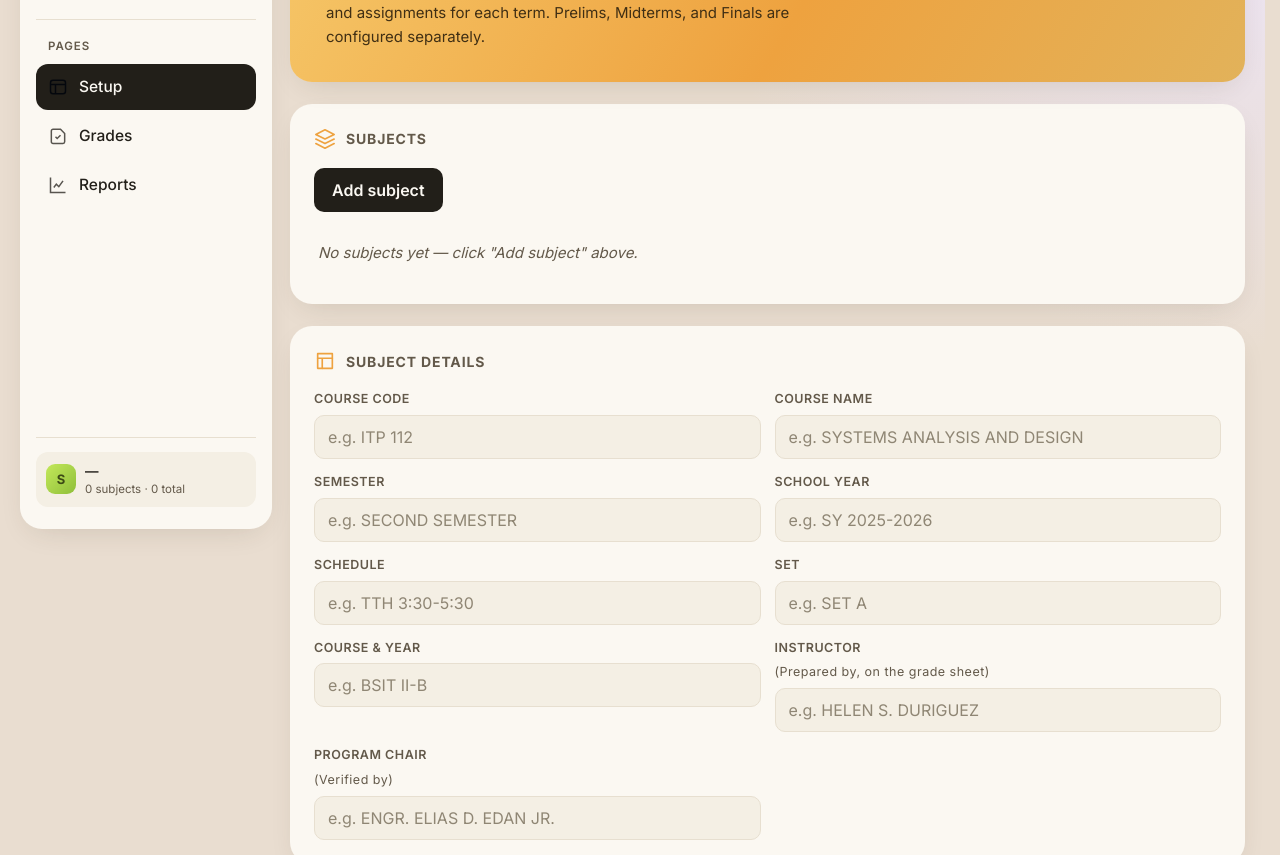
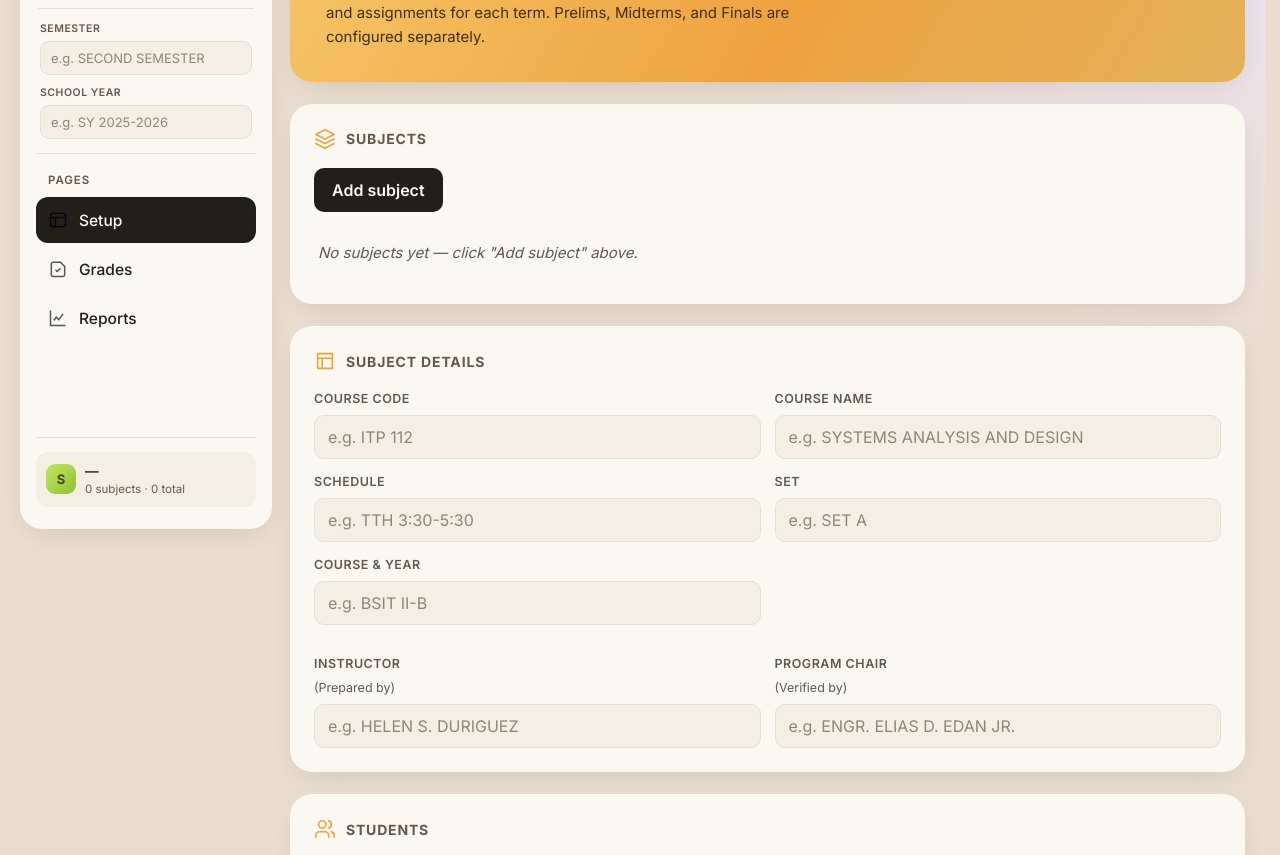
Before and after one commit to Joegramming/grading-system-proto, a website built with Vite: page index.html in a window 1280 px wide. Shown: the part 251-1106 px from the top of the page. Built offline with nearby package versions, Linux system fonts and the light colour scheme.

```diff
--- a/index.html
+++ b/index.html
@@ -28,6 +28,15 @@
       </div>
       <button class="add-section-btn" id="addSubjectBtn">＋ Add subject</button>
       <div class="section-meta" id="subjectMeta">0 students</div>
+
+      <div class="subject-side">
+        <label>Semester
+          <input type="text" id="courseSemester" placeholder="e.g. SECOND SEMESTER">
+        </label>
+        <label>School Year
+          <input type="text" id="courseSchoolYear" placeholder="e.g. SY 2025-2026">
+        </label>
+      </div>
     </div>
 
     <div class="nav-label">Pages</div>
@@ -96,25 +105,19 @@
           <label>Course Name
             <input type="text" id="courseName" placeholder="e.g. SYSTEMS ANALYSIS AND DESIGN">
           </label>
-          <label>Semester
-            <input type="text" id="courseSemester" placeholder="e.g. SECOND SEMESTER">
-          </label>
-          <label>School Year
-            <input type="text" id="courseSchoolYear" placeholder="e.g. SY 2025-2026">
-          </label>
           <label>Schedule
             <input type="text" id="courseSchedule" placeholder="e.g. TTH 3:30-5:30">
           </label>
           <label>Set
             <input type="text" id="courseSet" placeholder="e.g. SET A">
           </label>
-          <label>Course &amp; Year
+          <label class="span-2">Course &amp; Year
             <input type="text" id="courseYear" placeholder="e.g. BSIT II-B">
           </label>
-          <label>Instructor <span style="font-weight:400;text-transform:none;">(Prepared by, on the grade sheet)</span>
+          <label class="sig">Instructor <span class="lbl-note">(Prepared by)</span>
             <input type="text" id="courseInstructor" placeholder="e.g. HELEN S. DURIGUEZ">
           </label>
-          <label>Program Chair <span style="font-weight:400;text-transform:none;">(Verified by)</span>
+          <label class="sig">Program Chair <span class="lbl-note">(Verified by)</span>
             <input type="text" id="courseProgramChair" placeholder="e.g. ENGR. ELIAS D. EDAN JR.">
           </label>
         </div>
--- a/src/styles.css
+++ b/src/styles.css
@@ -62,13 +62,21 @@
 /* section switcher */
 .section-switch{padding:0 2px 14px 2px;border-bottom:1px solid var(--sand);margin-bottom:6px;}
 .section-select-row{display:flex;gap:6px;}
-#sectionSelect{flex:1;min-width:0;font-size:15px;font-weight:600;padding:11px;border-radius:11px;background:var(--panel-soft);border:1px solid var(--sand);color:var(--ink);}
+#subjectSelect{flex:1;min-width:0;font-size:15px;font-weight:600;padding:11px;border-radius:11px;background:var(--panel-soft);border:1px solid var(--sand);color:var(--ink);}
 .add-section-btn{
   width:100%;margin-top:8px;padding:10px;border-radius:10px;background:var(--ink);color:var(--panel);
   border:none;font-size:14px;font-weight:600;display:flex;align-items:center;justify-content:center;gap:6px;
 }
 .add-section-btn:hover{opacity:.85;}
 .section-meta{font-size:12.5px;color:var(--ink-muted);margin-top:8px;padding:0 2px;}
+
+.subject-side{margin-top:12px;padding-top:12px;border-top:1px solid var(--sand);display:flex;flex-direction:column;gap:10px;}
+.subject-side label{display:flex;flex-direction:column;gap:4px;font-size:10.5px;font-weight:600;text-transform:uppercase;letter-spacing:.05em;color:var(--ink-muted);padding:0 2px;}
+.subject-side label input{
+  background:var(--panel-soft);border:1px solid var(--sand);color:var(--ink);border-radius:9px;
+  padding:8px 10px;font-size:13px;font-weight:400;text-transform:none;letter-spacing:0;min-height:auto;outline:none;
+}
+.subject-side label input:focus{border-color:var(--gold-2);}
 
 .nav-item{
   display:flex;align-items:center;gap:11px;padding:13px 12px;border-radius:12px;color:var(--ink);
@@ -177,9 +185,17 @@
 
 /* subject details form */
 .subject-form{display:grid;grid-template-columns:1fr 1fr;gap:14px;}
-.subject-form label{display:flex;flex-direction:column;gap:6px;font-size:12.5px;font-weight:600;color:var(--ink-muted);text-transform:uppercase;letter-spacing:.04em;}
-.subject-form label input{text-transform:none;letter-spacing:0;font-weight:400;}
-@media (max-width:760px){.subject-form{grid-template-columns:1fr;}}
+.subject-form label{display:flex;flex-direction:column;gap:6px;font-size:12.5px;font-weight:600;color:var(--ink-muted);text-transform:uppercase;letter-spacing:.04em;white-space:nowrap;}
+.subject-form label input{text-transform:none;letter-spacing:0;font-weight:400;white-space:normal;}
+.subject-form .lbl-note{font-weight:400;text-transform:none;letter-spacing:0;}
+.subject-form .span-2{grid-column:1 / -1;}
+/* full-width row, but the input itself stays one-column wide */
+.subject-form .span-2 input{width:calc(50% - 7px);}
+.subject-form .sig{margin-top:16px;}
+@media (max-width:760px){
+  .subject-form{grid-template-columns:1fr;}
+  .subject-form .span-2 input{width:100%;}
+}
 
 /* Prelims / Midterms / Finals switch */
 .term-bar{display:flex;align-items:center;gap:12px;margin-bottom:22px;}
```
Also changed, not shown: README.md.
